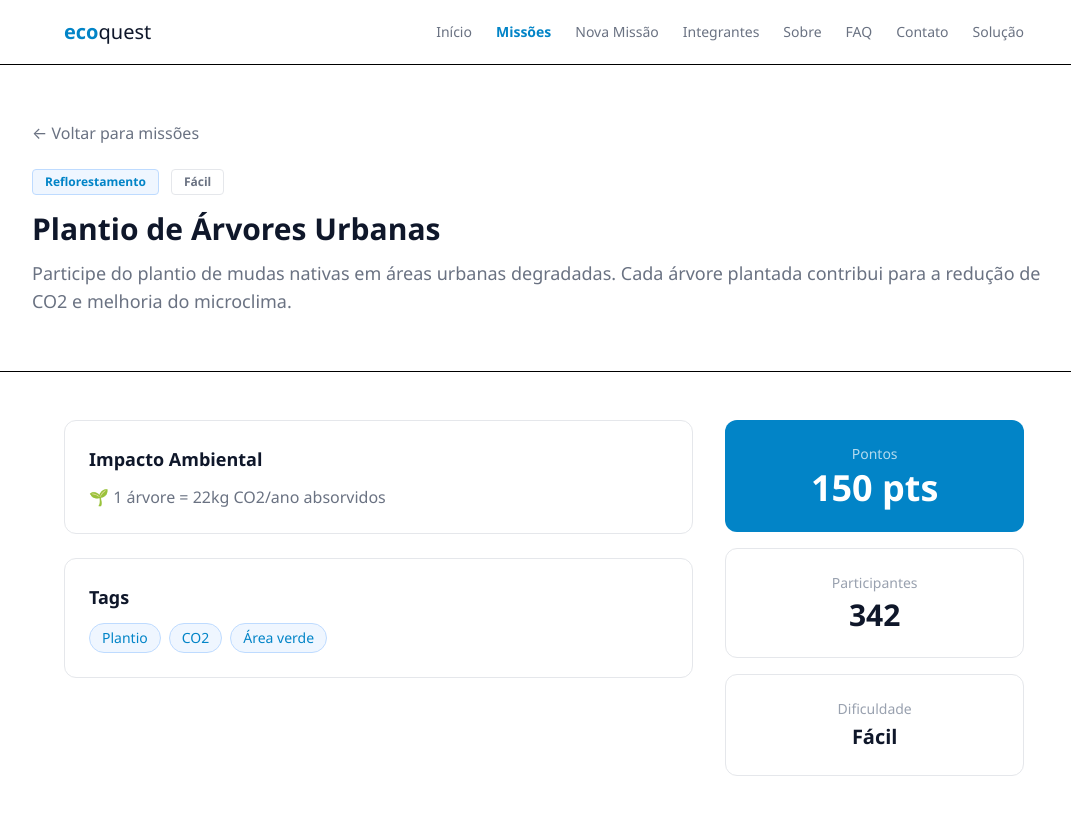
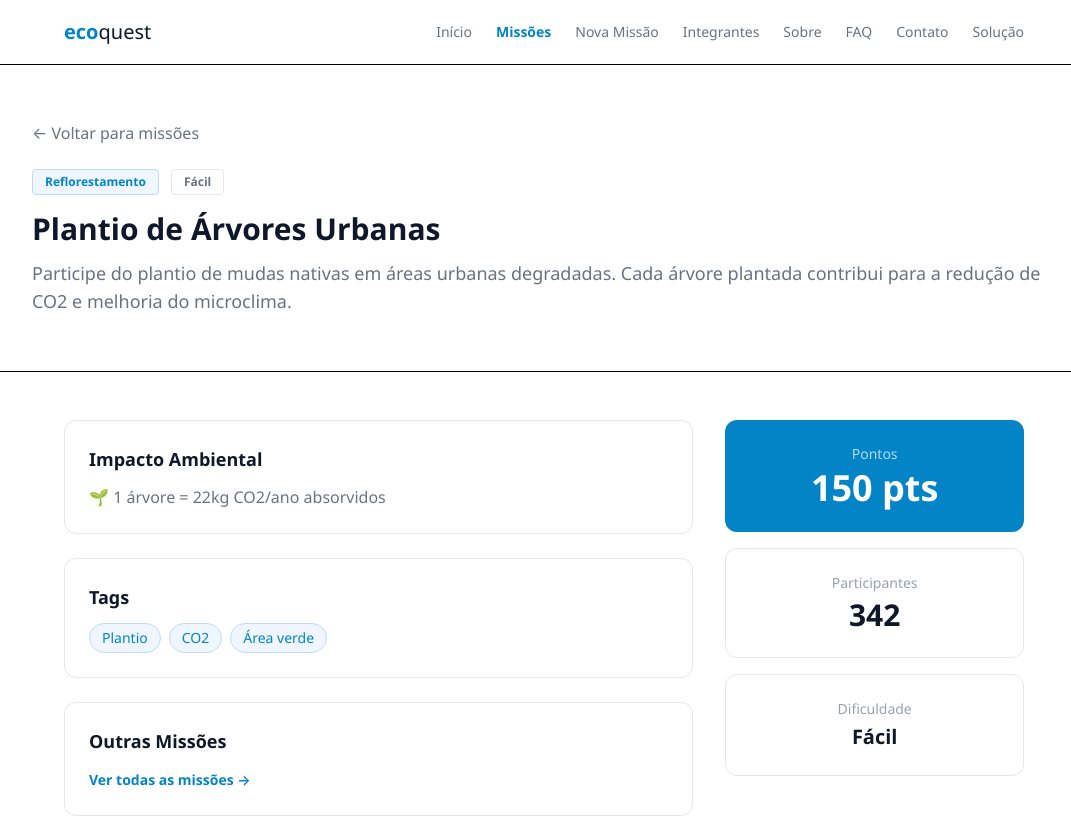
Before and after one commit to KauanMattos/EcoQuest_FrontEnd, a React (Vite) app: page /missoes/1 in a window 1280 px wide. Shown: the top 816 px of the page, without its empty margins (96-1167 px from the left). Built offline with nearby package versions, Linux system fonts and the light colour scheme.

Commit message:
feat: adiciona link para outras missões na página de detalhe

```diff
--- a/src/pages/MissaoDetalhe/MissaoDetalhe.tsx
+++ b/src/pages/MissaoDetalhe/MissaoDetalhe.tsx
@@ -1,4 +1,4 @@
-import { useParams, useNavigate } from 'react-router-dom'
+import { useParams, useNavigate, Link } from 'react-router-dom'
 import { useMissions } from '../../contexts/MissionsContext'
 
 export default function MissaoDetalhe() {
@@ -68,6 +68,13 @@ export default function MissaoDetalhe() {
                 </div>
               </div>
             )}
+
+            <div className="bg-white border border-gray-200 rounded-xl p-6">
+              <h2 className="text-lg font-bold text-text-main mb-3">Outras Missões</h2>
+              <Link to="/missoes" className="text-primary text-sm font-semibold no-underline hover:opacity-80">
+                Ver todas as missões →
+              </Link>
+            </div>
           </div>
 
           <div className="space-y-4">
```
